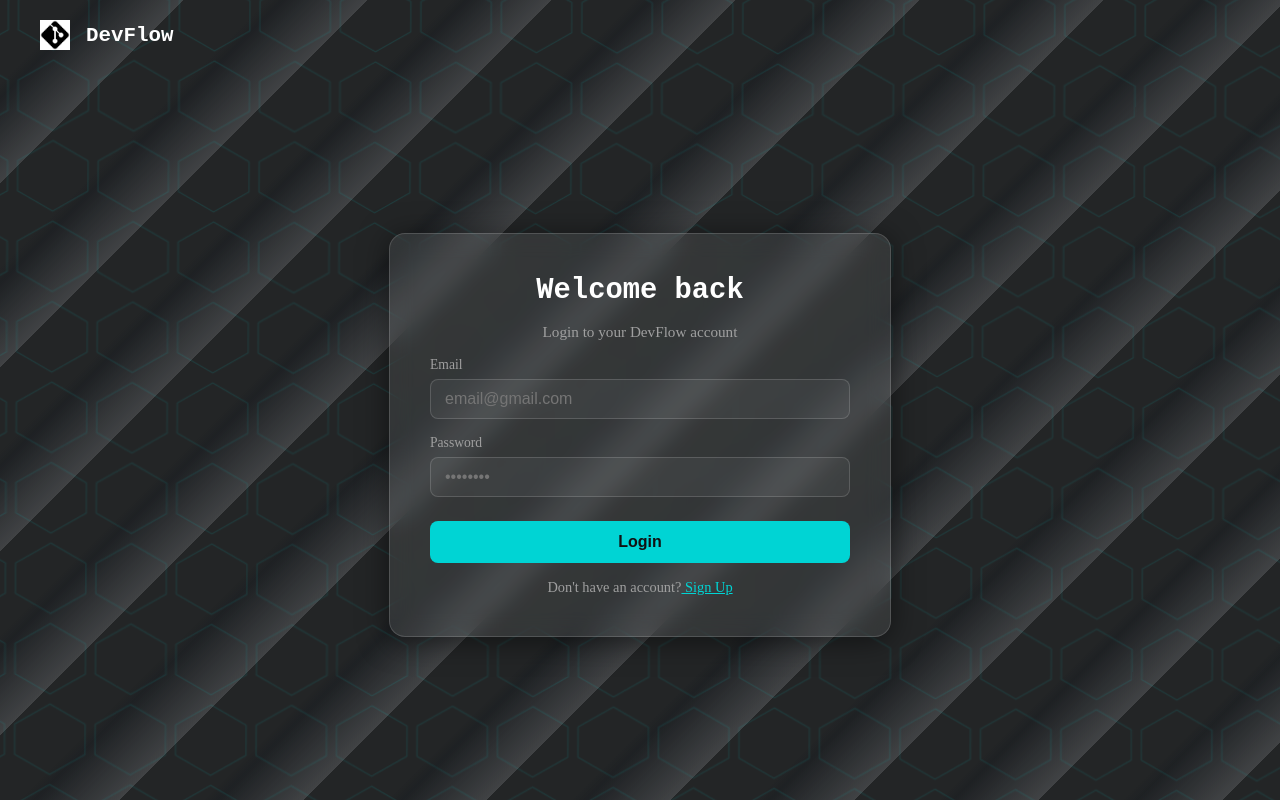
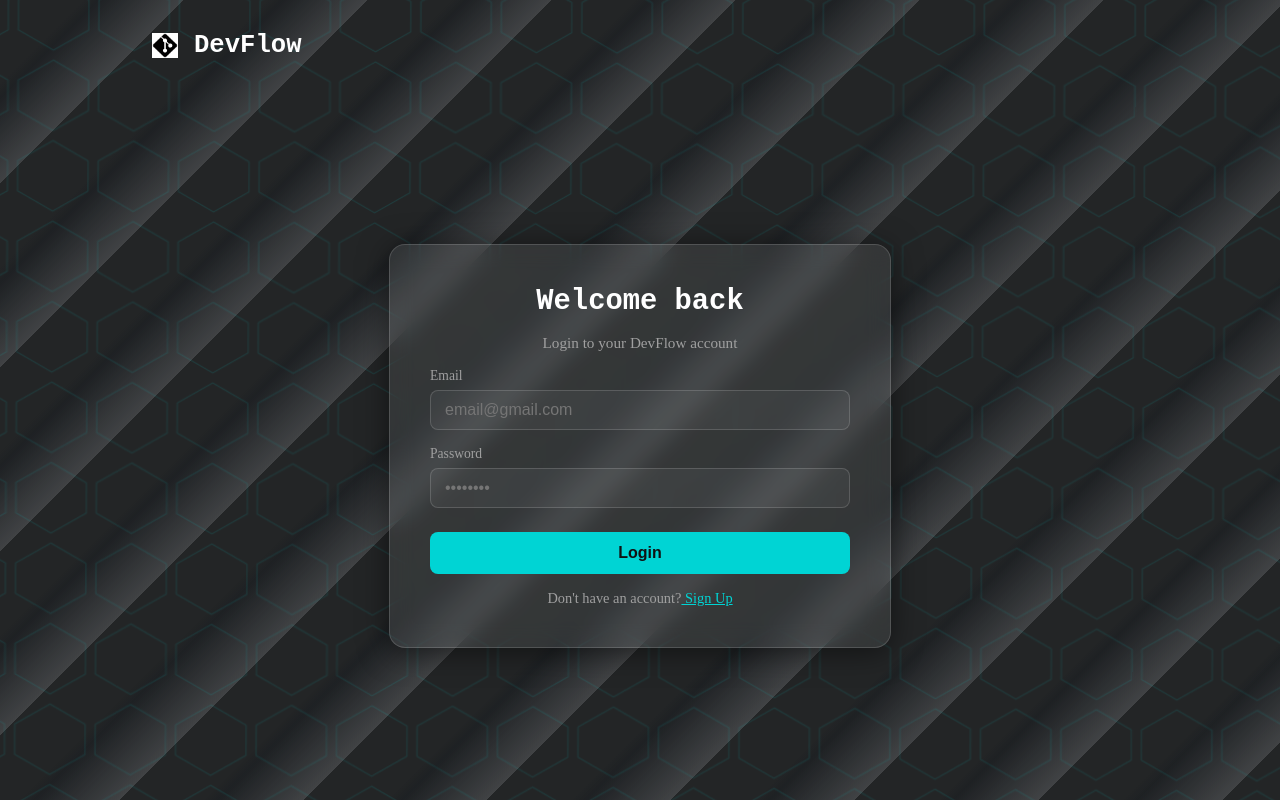
Before and after one commit to Arpan25AK/DevFlow-Web, a React (Vite) app: page /login in a window 1280 px wide. Built offline with nearby package versions, Linux system fonts and the light colour scheme.

Commit message:
cleaned up the css to beautify the pages

```diff
--- a/src/pages/Login/Login.module.css
+++ b/src/pages/Login/Login.module.css
@@ -61,17 +61,20 @@
     display: flex;
     gap: 10px;
     align-items: center;
+    margin-left: 8vw;
+    font-weight: bold;
+    padding: 10px;
 }
 
 .logoimg {
-    width: 30px;
-    height: 30px;
+    width: 2vw;
+    height: 2vw;
 }
 
 .logoText {
     color: #ffffff;
     font-family: 'Roboto Mono', monospace;
-    font-size: 1.3rem;
+    font-size: 2vw;
     font-weight: bold;
     background: transparent;
     border: none;
--- a/src/pages/Signup/Signup.module.css
+++ b/src/pages/Signup/Signup.module.css
@@ -55,18 +55,19 @@
     display: flex;
     gap: 10px;
     align-items: center;
-    padding: 20px 40px;
+    padding: 10px;
+    margin-left: 8vw;
 }
 
 .logoimg {
-    width: 30px;
-    height: 30px;
+    width: 2vw;
+    height: 2vw;
 }
 
 .logo {
     color: #ffffff;
     font-family: 'Roboto Mono', monospace;
-    font-size: 1.3rem;
+    font-size: 2vw;
     background: transparent;
     border: none;
     cursor: pointer;
```
